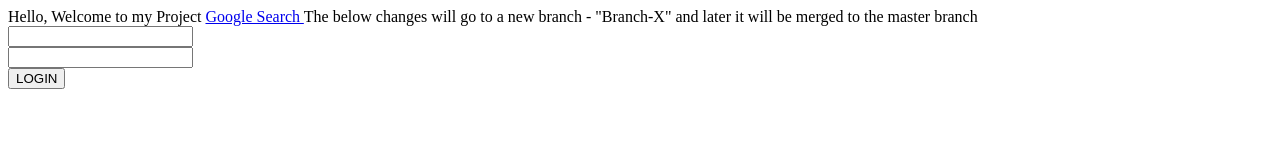
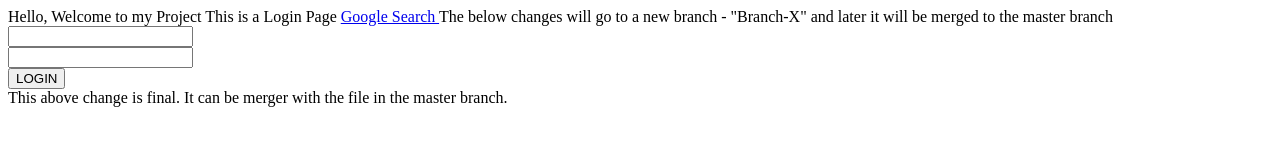
Before and after one commit to mynamesahu/MyTestRepository_SingleOwner, a plain HTML site: page DynamicWebProject/WebContent/index.html in a window 1280 px wide. Drawn offline with Linux system fonts and the light colour scheme.

Commit message:
added confirmation to merge the changes with master branch

```diff
--- a/DynamicWebProject/WebContent/index.html
+++ b/DynamicWebProject/WebContent/index.html
@@ -6,6 +6,8 @@
 </head>
 <body>
 			Hello, Welcome to my Project
+
+			This is a Login Page
 
 			<a href="www.google.com" > Google Search </a>
 
@@ -22,6 +24,9 @@
 
 			</form>
 
+			This above change is final.
+			It can be merger with the file in the master branch.
+
 
 </body>
 </html>
```
